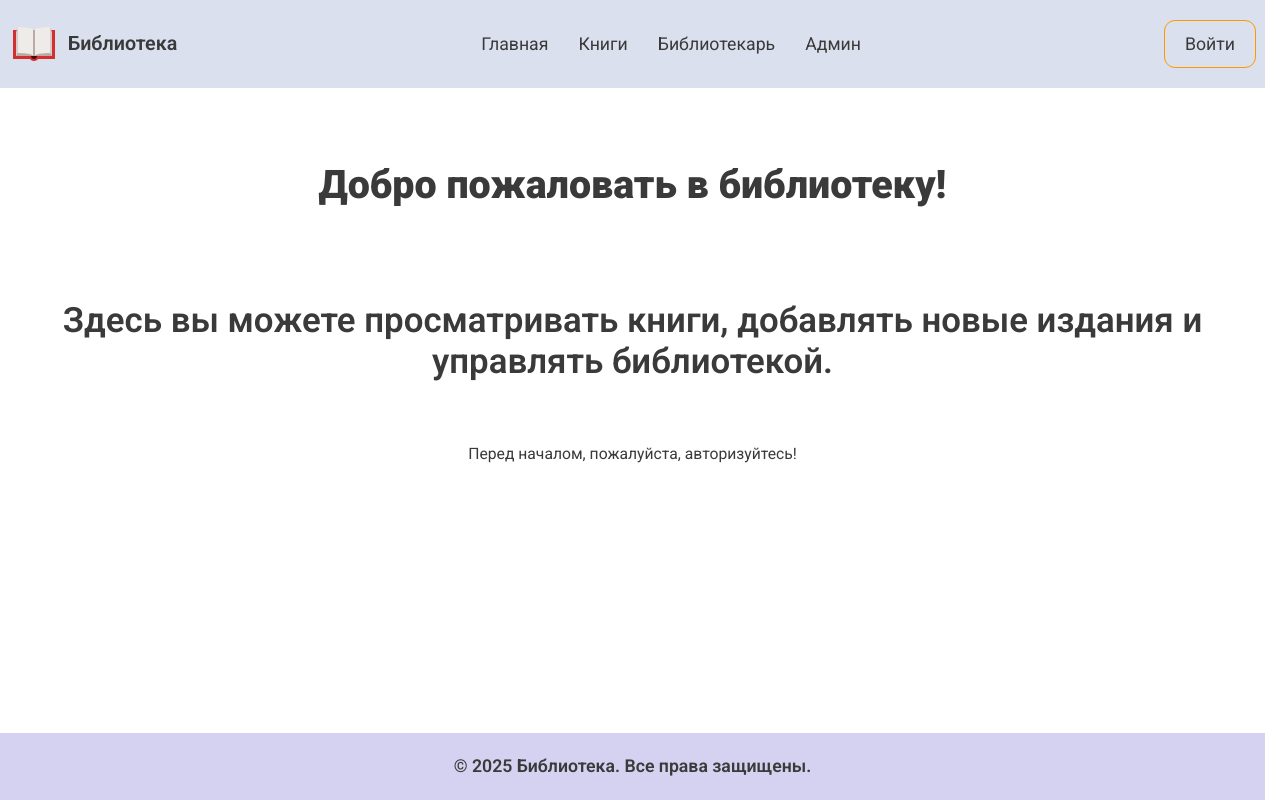
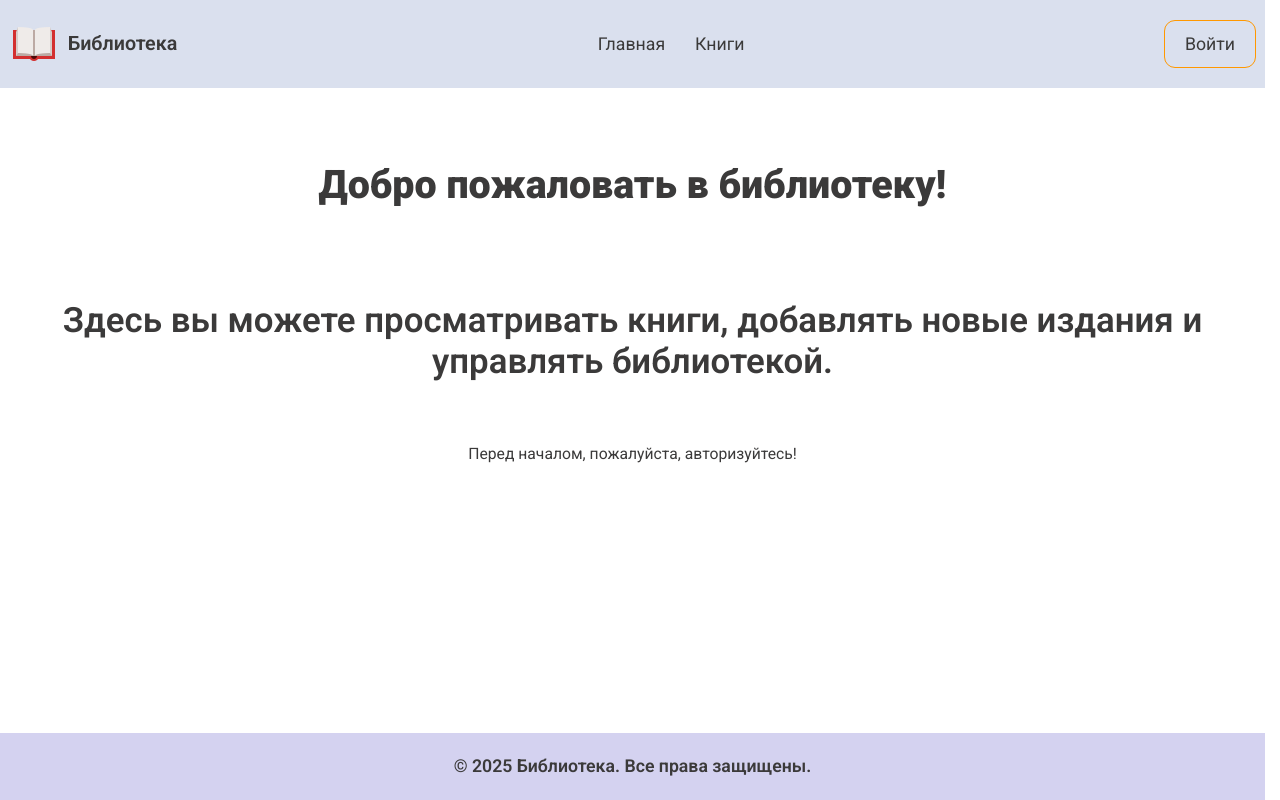
Before and after one commit to matveevvadim27/library-app, a React (Create React App) app: page / in a window 1280 px wide. Built offline with nearby package versions, Linux system fonts and the light colour scheme.

Commit message:
Исправлена проблема, когда не авторизованный пользователь мог видеть админские разделы

```diff
--- a/src/components/Shared/Bars/Navbar/Navbar.tsx
+++ b/src/components/Shared/Bars/Navbar/Navbar.tsx
@@ -1,7 +1,10 @@
 import { Link } from "react-router-dom";
 import styles from "./Navbar.module.scss";
+import { useAuthStore } from "store/useAuthStore";
 
 export default function Navbar() {
+  const { user } = useAuthStore();
+
   return (
     <nav className={styles.nav}>
       <ul className={styles.nav__list}>
@@ -15,16 +18,20 @@ export default function Navbar() {
             Книги
           </Link>
         </li>
+        {user && user.role! <= 2 && (
           <li className={styles.nav__item}>
             <Link className={styles.nav__link} to="/librarian">
               Библиотекарь
             </Link>
           </li>
+        )}
+        {user && user.role! === 1 && (
           <li className={styles.nav__item}>
             <Link className={styles.nav__link} to="/admin">
               Админ
             </Link>
           </li>
+        )}
       </ul>
     </nav>
   );
```
Lines whose indentation alone changed are shown as unchanged.
